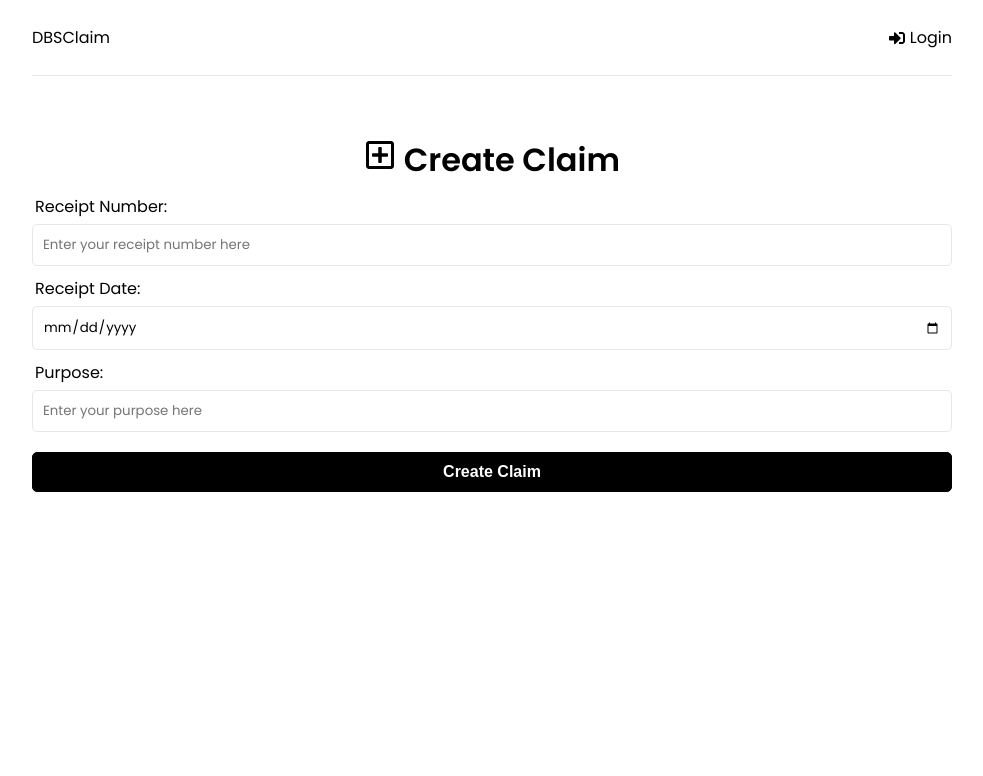
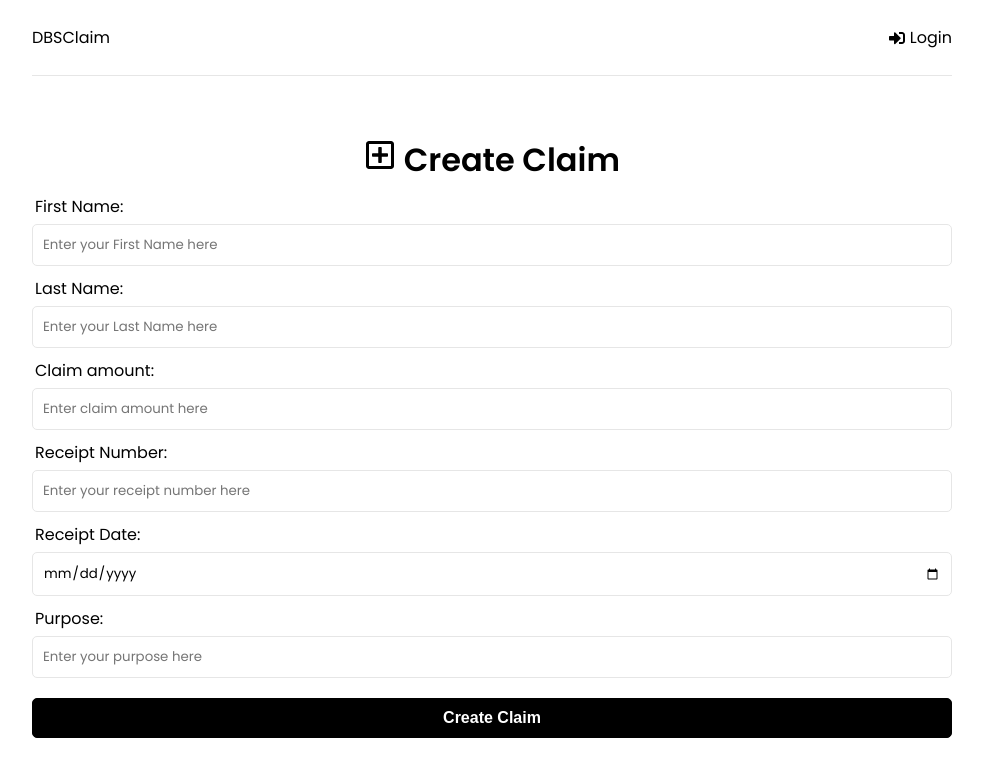
Before and after one commit to thunderbread5/TT2_10, a React (Create React App) app in the folder frontend/: page /newclaim in a window 1280 px wide. Shown: the top 776 px of the page, without its empty margins (148-1131 px from the left). Built offline with nearby package versions, Linux system fonts and the light colour scheme.

Commit message:
update new form

```diff
--- a/frontend/src/pages/NewClaim.jsx
+++ b/frontend/src/pages/NewClaim.jsx
@@ -44,7 +44,29 @@ function NewClaim() {
                 <FaRegPlusSquare /> Create Claim
             </h1>
             <form onSubmit={onSubmit}>
+
                 <div className="form-group">
+                    <label htmlFor="FirstName">First Name: </label>
+                    <input
+                        type="text"
+                        placeholder="Enter your First Name here"
+                        id="firstname"
+                        name="firstname"
+                    ></input>
+                    <label htmlFor="LastName">Last Name: </label>
+                    <input
+                        type="text"
+                        placeholder="Enter your Last Name here"
+                        id="lastname"
+                        name="lastname"
+                    ></input>
+                    <label htmlFor="Claimamount">Claim amount: </label>
+                    <input
+                        type="text"
+                        placeholder="Enter claim amount here"
+                        id="claimamount"
+                        name="claimamount"
+                    ></input>
                     <label htmlFor="receiptNumber">Receipt Number: </label>
                     <input
                         type="text"
```
